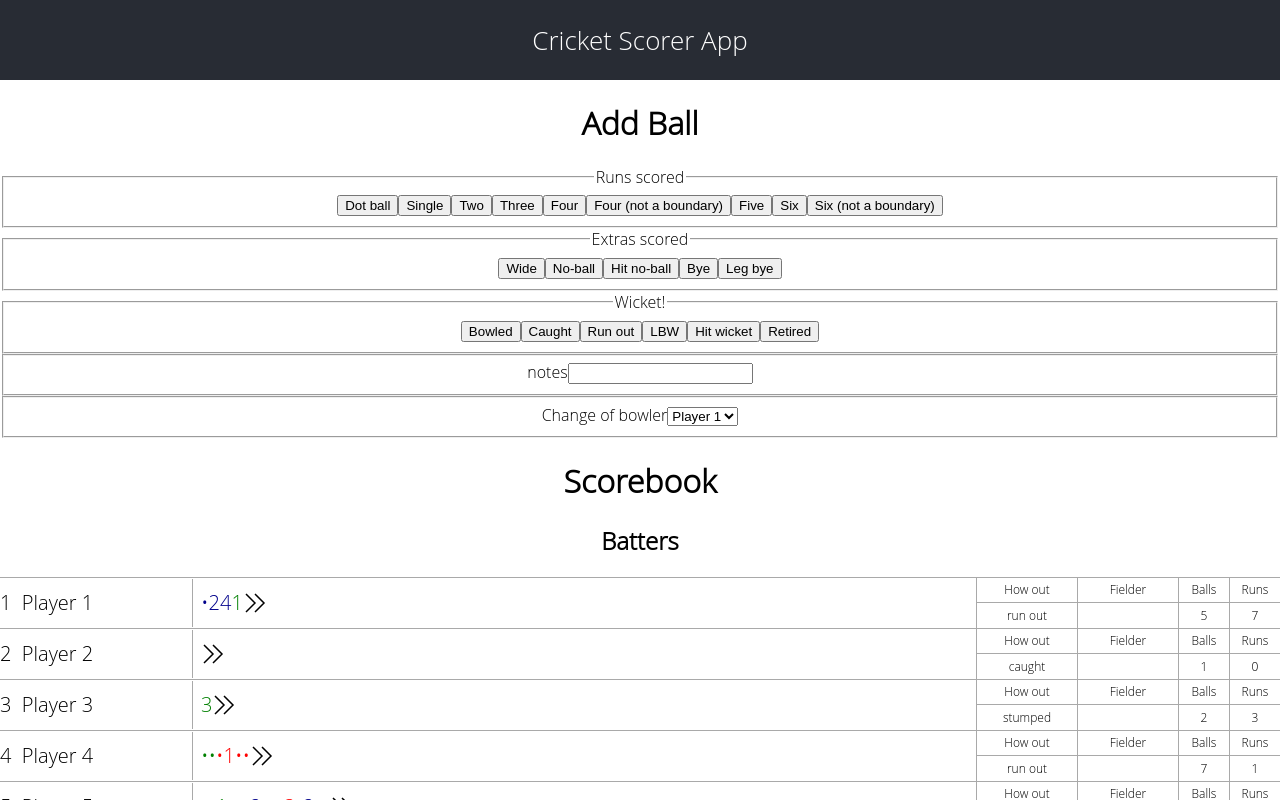
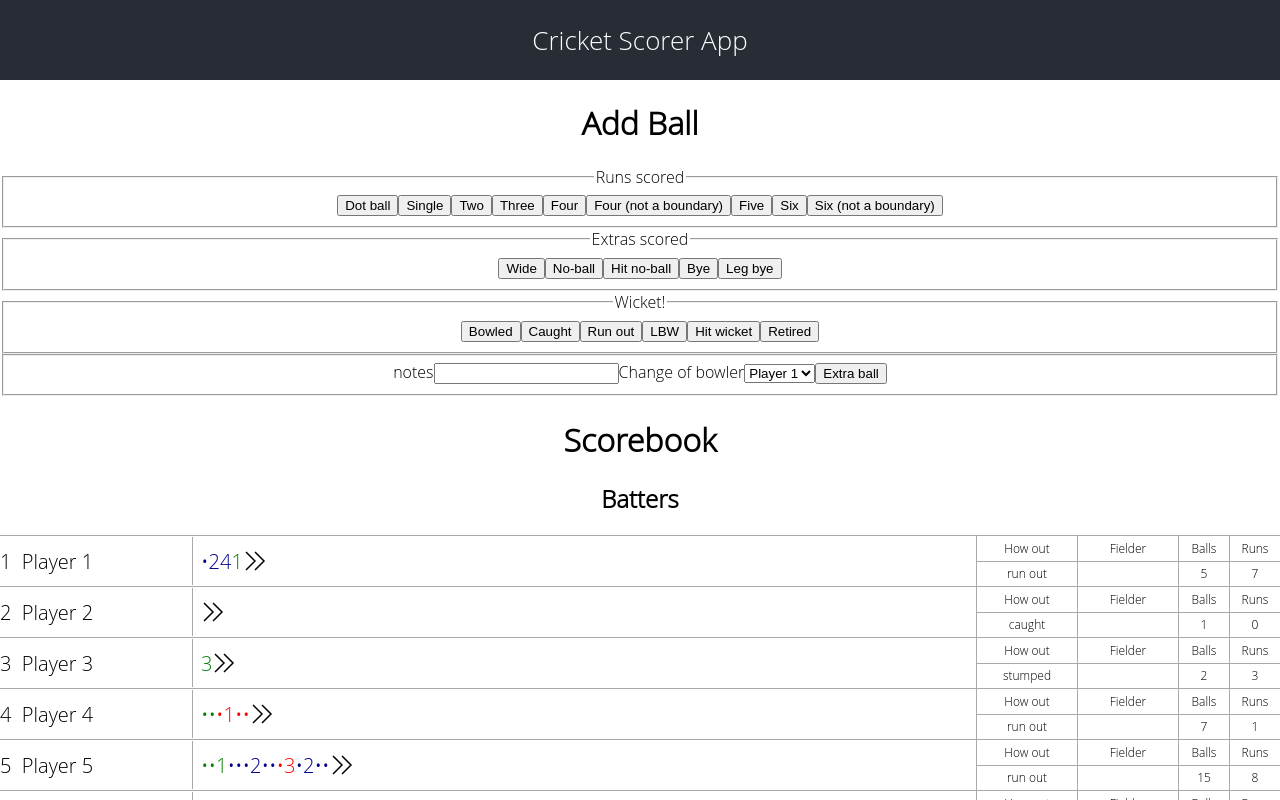
Before and after one commit to effortnottalent/cricket-scorer-app, a React (Create React App) app: page / in a window 1280 px wide. Shown: the top 800 px of the page. Built offline with nearby package versions, Linux system fonts and the light colour scheme.

Commit message:
check delete-add logic, bugs there!

```diff
--- a/src/CrupdateEvent.js
+++ b/src/CrupdateEvent.js
@@ -9,10 +9,12 @@ import {
 } from './eventData.js';
 import { fieldPositionsList } from './FieldPositions.js';
 import {
+    EventsContext,
     EventsDispatchContext,
     PlayersContext
 } from './Contexts.js';
 import {
+    enrichEvents,
     formatSummary,
     getOffStrikeBatterId,
     getOnBowlBowlerId,
@@ -25,6 +27,7 @@ export default function CrupdateEvent({ eventToEdit }) {
     const [ event, setEvent ] = useState(eventToEdit);
     const players = useContext(PlayersContext);
     const eventsDispatch = useContext(EventsDispatchContext);
+    const events = enrichEvents(useContext(EventsContext));
 
     const onStrikeBatterId = isEmpty(eventToEdit) ? getOnStrikeBatterId() :
         event.onStrikeBatterId;
@@ -141,7 +144,7 @@ export default function CrupdateEvent({ eventToEdit }) {
                     )}
                 </fieldset>
             </div>
-            <fieldset className='notes'>
+            <fieldset className='utility'>
                 <label htmlFor='notes'>notes</label>
                 <input
                     type='text'
@@ -153,8 +156,6 @@ export default function CrupdateEvent({ eventToEdit }) {
                         notes: e.target.value
                     })}
                 ></input>
-            </fieldset>
-            <fieldset className='bowler'>
                 <label htmlFor='newBowlerId'>Change of bowler</label>
                 <select
                     name='newBowlerId'
@@ -172,6 +173,17 @@ export default function CrupdateEvent({ eventToEdit }) {
                             >{player.name ?? 'Player ' + (index + 1) }</option>
                     ))}
                 </select>
+                {events[events.length - 1].ball >= 5 &&
+                    <button
+                        className={event.extraBall ? 'selected' : ''}
+                        onClick={(e) => setEvent({
+                            ...event,
+                            extraBall: !event.extraBall
+                        })}
+                    >
+                        Extra ball
+                    </button>
+                }
             </fieldset>
             {Object.keys(event).length !== 0 &&
                 <fieldset className='confirm-ball'>
```
